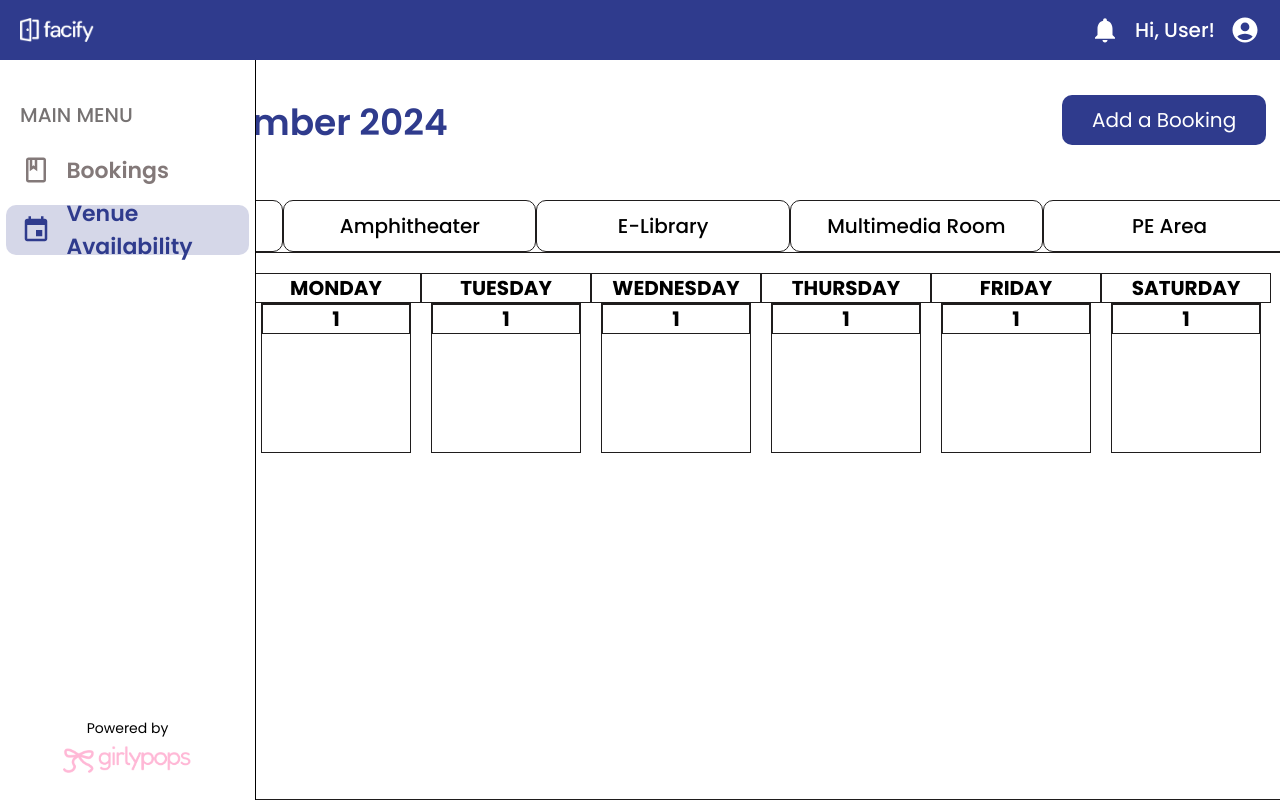
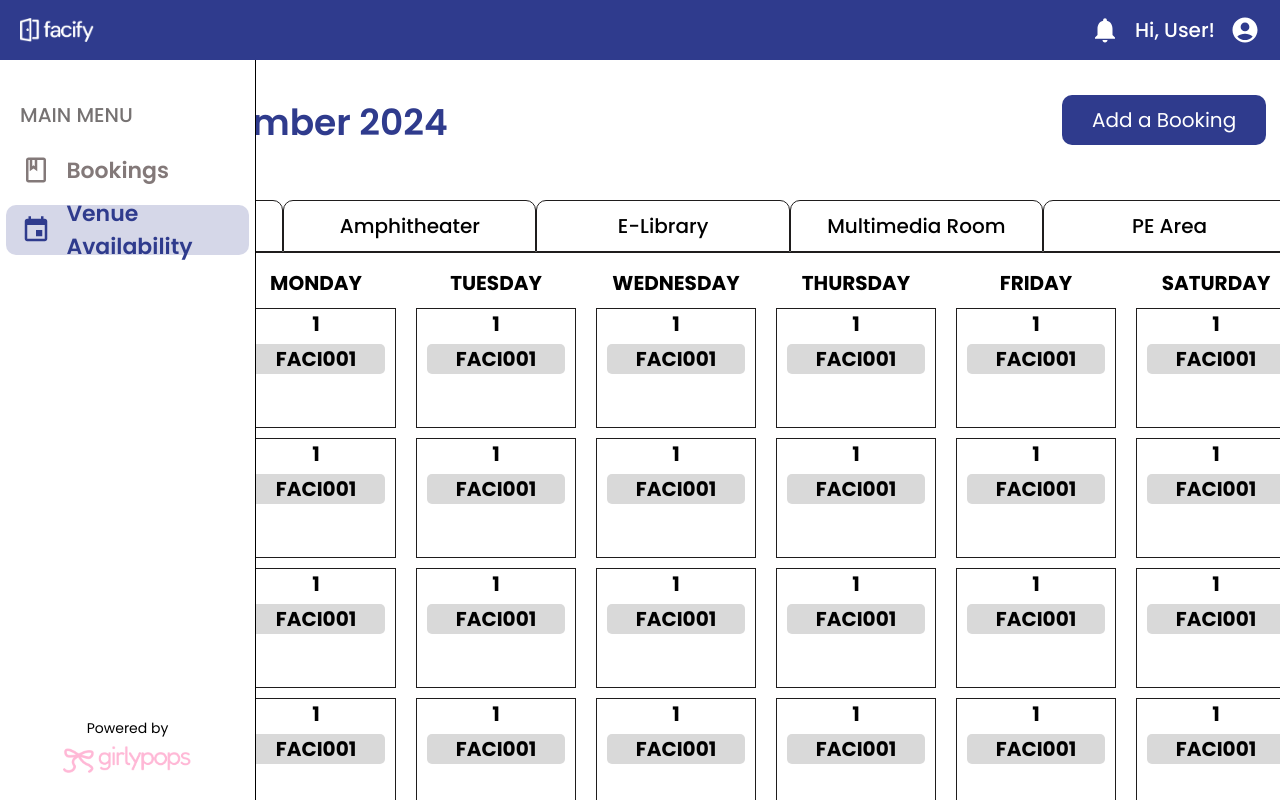
Before and after one commit to ysc4/facify-project, a React (Vite) app: page /venue-availability in a window 1280 px wide. Shown: the top 800 px of the page. Built offline with nearby package versions, Linux system fonts and the light colour scheme.

Commit message:
Added background colors of ID based on status

```diff
--- a/src/components/Calendar.css
+++ b/src/components/Calendar.css
@@ -20,13 +20,23 @@
     text-align: center;
 }
 
-.mph, .amphitheater, .e-library, .multimedia, .pe-area {
+.venue-name {
     display: flex;
     flex: 1;
     flex-direction: column;
     border: 1px solid #1F1D1D;
     padding: 10px 10px;
-    border-radius: 10px;
+    border-radius: 10px 10px 0 0;
+}
+
+.venue-name:hover {
+    background-color: #FFF3B4;
+    cursor: pointer;
+}
+
+.venue-name:active {
+    background-color: #FFF3B4;
+    cursor: pointer;
 }
 
 .venue-calendar {
@@ -35,7 +45,7 @@
     width: 100%;
     height: 100%;
     border: 1px solid #1F1D1D;
-    border-radius: 10px;
+    border-radius: 0 0 10px 10px;
 }
 
 .week-container {
@@ -44,7 +54,7 @@
     justify-content: space-between;
     text-align: center;
     width: 100%;
-    padding: 20px 50px;
+    padding: 15px;
     font-size: 20px;
 }
 
@@ -59,22 +69,14 @@
 
 .day-container {
     display: flex;
-    flex-direction: row;
+    flex-direction: column;
     justify-content: center;
-    margin: 0 10px;
+    margin: 10px 10px;
     text-align: center;
-    width: 150px;
-    height: 150px;
+    width: 160px;
+    height: 120px;
     border: 1px solid #1F1D1D;
-}
-
-.day-container:hover {
-    background-color: #D5D7E8;
-    cursor: pointer;
-}
-
-.day-container.active {
-    background-color: #D5D7E8;
+    overflow: auto;
 }
 
 .day-title {
@@ -83,10 +85,25 @@
     display: flex;
     flex-direction: column;
     justify-content: center;
-    border: 1px solid #1F1D1D;
 }
 
 .day-title h3 {
     font-size: 20px;
     text-align: center;
 }
+
+.day-content {
+    display: flex;
+    flex-direction: column;
+    width: 100%;
+    height: 100%;
+}
+
+.event-id {
+    padding: 5px 10px;
+}
+
+.event {
+    border-radius: 5px;
+    font-weight: 400;
+}
--- a/src/components/Calendar.jsx
+++ b/src/components/Calendar.jsx
@@ -2,14 +2,39 @@ import React from 'react';
 import '../App.css';
 import './Calendar.css';
 
-const DayContainer = ({ day }) => {
+const getStatusColor = (status) => {
+    switch (status) {
+        case "Pencil Booked":
+            return "#D9D9D9";
+        case "Complete Requirements":
+            return "#A6C4FF";
+        case "For Assessing":
+            return "#FFB951";
+        case "Approved":
+            return "#B3FFA6";
+        default:
+            return "#FFFFFF";
+    }
+};
+
+const Event = ({ eventID, status }) => {
+    return (
+        <div className="event" style={{backgroundColor: getStatusColor(status)}}>
+            <h4>{eventID}</h4>
+        </div>
+    );
+}
+
+const DayContainer = ({ day, eventID }) => {
     return (
         <div className="day-container">
             <div className="day-title">
                 <h3>{day}</h3>
             </div>
             <div className="day-content">
-
+                <div className="event-id">
+                    <Event eventID={eventID} status="Pencil Booked" />
+                </div>
             </div>
         </div>
     );
@@ -19,19 +44,19 @@ function Calendar() {
     return (
         <div className="Calendar">
             <div className="venue-titles">
-                <div className="mph">
+                <div className="venue-name">
                     <h2>Multipurpose Hall</h2>
                 </div>
-                <div className="amphitheater">
+                <div className="venue-name">
                     <h2>Amphitheater</h2>
                 </div>
-                <div className="e-library">
+                <div className="venue-name">
                     <h2>E-Library</h2>
                 </div>
-                <div className="multimedia">
+                <div className="venue-name">
                     <h2>Multimedia Room</h2>
                 </div>
-                <div className="pe-area">
+                <div className="venue-name">
                     <h2>PE Area</h2>
                 </div>
             </div>
@@ -41,44 +66,67 @@ function Calendar() {
                         <div className="day-title">
                             <h3>SUNDAY</h3>
                         </div>
-                        <DayContainer day="1" />
+                        <DayContainer day="1" eventID="FACI001"/>
+                        <DayContainer day="1" eventID="FACI001"/>
+                        <DayContainer day="1" eventID="FACI001"/>
+                        <DayContainer day="1" eventID="FACI001"/>
+                        <DayContainer day="1" eventID="FACI001"/>
                     </div>
                     <div className="column two">
                         <div className="day-title">
                             <h3>MONDAY</h3>
                         </div>
-                        <DayContainer day="1" />
+                        <DayContainer day="1" eventID="FACI001"/>
+                        <DayContainer day="1" eventID="FACI001"/>
+                        <DayContainer day="1" eventID="FACI001"/>
+                        <DayContainer day="1" eventID="FACI001"/>
+                        <DayContainer day="1" eventID="FACI001"/>
                     </div>
                     <div className="column three">
                         <div className="day-title">
                             <h3>TUESDAY</h3>
                         </div>
-                        <DayContainer day="1" />
-                    </div>
+                        <DayContainer day="1" eventID="FACI001"/>
+                        <DayContainer day="1" eventID="FACI001"/>
+                        <DayContainer day="1" eventID="FACI001"/>
+                        <DayContainer day="1" eventID="FACI001"/>
+                        <DayContainer day="1" eventID="FACI001"/>                    </div>
                     <div className="column four">
                         <div className="day-title">
                             <h3>WEDNESDAY</h3>
                         </div>
-                        <DayContainer day="1" />
-                    </div>
+                        <DayContainer day="1" eventID="FACI001"/>
+                        <DayContainer day="1" eventID="FACI001"/>
+                        <DayContainer day="1" eventID="FACI001"/>
+                        <DayContainer day="1" eventID="FACI001"/>
+                        <DayContainer day="1" eventID="FACI001"/>                    </div>
                     <div className="column five">
                         <div className="day-title">
                             <h3>THURSDAY</h3>
                         </div>
-                        <DayContainer day="1" />
-                    </div>
+                        <DayContainer day="1" eventID="FACI001"/>
+                        <DayContainer day="1" eventID="FACI001"/>
+                        <DayContainer day="1" eventID="FACI001"/>
+                        <DayContainer day="1" eventID="FACI001"/>
+                        <DayContainer day="1" eventID="FACI001"/>                    </div>
                     <div className="column six">
                         <div className="day-title">
                             <h3>FRIDAY</h3>
                         </div>
-                        <DayContainer day="1" />
-                    </div>
+                        <DayContainer day="1" eventID="FACI001"/>
+                        <DayContainer day="1" eventID="FACI001"/>
+                        <DayContainer day="1" eventID="FACI001"/>
+                        <DayContainer day="1" eventID="FACI001"/>
+                        <DayContainer day="1" eventID="FACI001"/>                    </div>
                     <div className="column seven">
                         <div className="day-title">
                             <h3>SATURDAY</h3>
                         </div>
-                        <DayContainer day="1" />
-                    </div>
+                        <DayContainer day="1" eventID="FACI001"/>
+                        <DayContainer day="1" eventID="FACI001"/>
+                        <DayContainer day="1" eventID="FACI001"/>
+                        <DayContainer day="1" eventID="FACI001"/>
+                        <DayContainer day="1" eventID="FACI001"/>                    </div>
 
 
                 </div>
```
